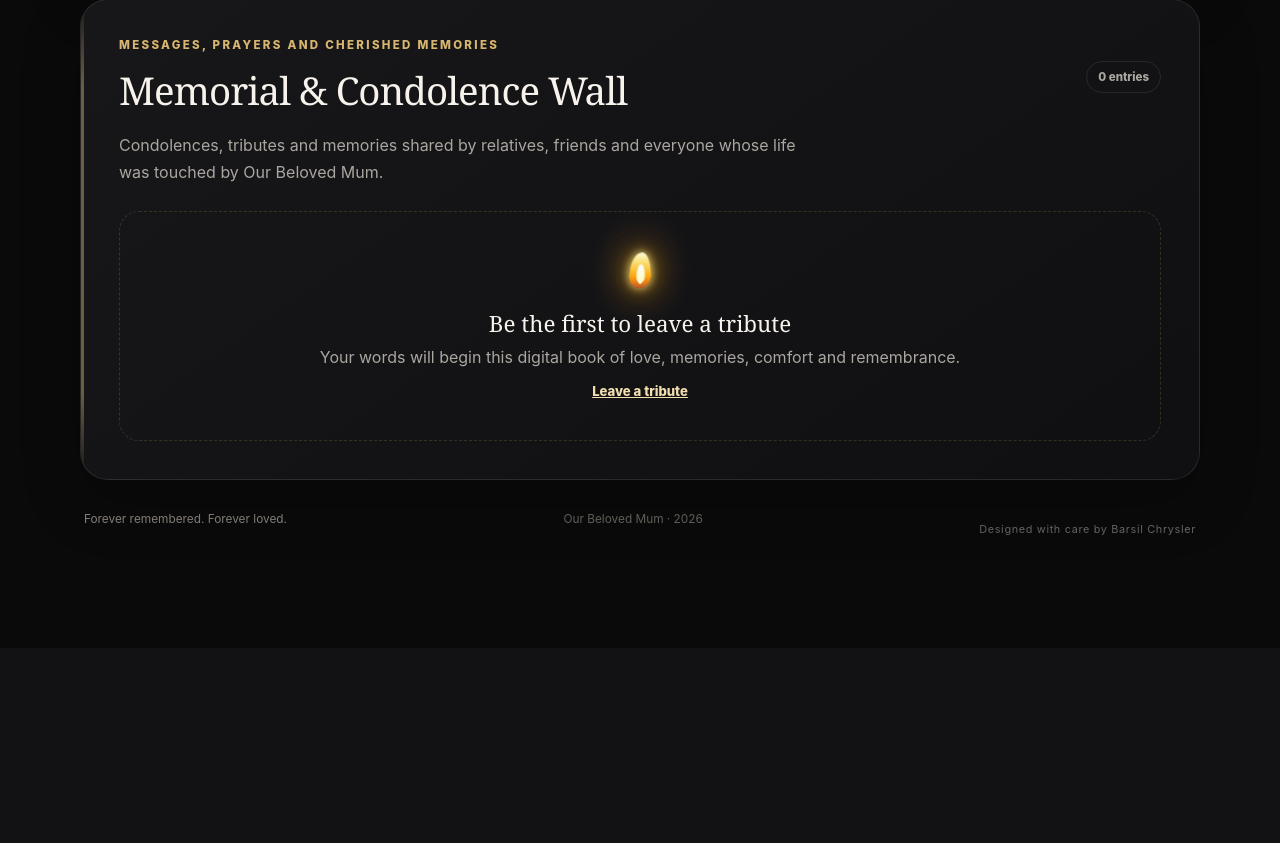
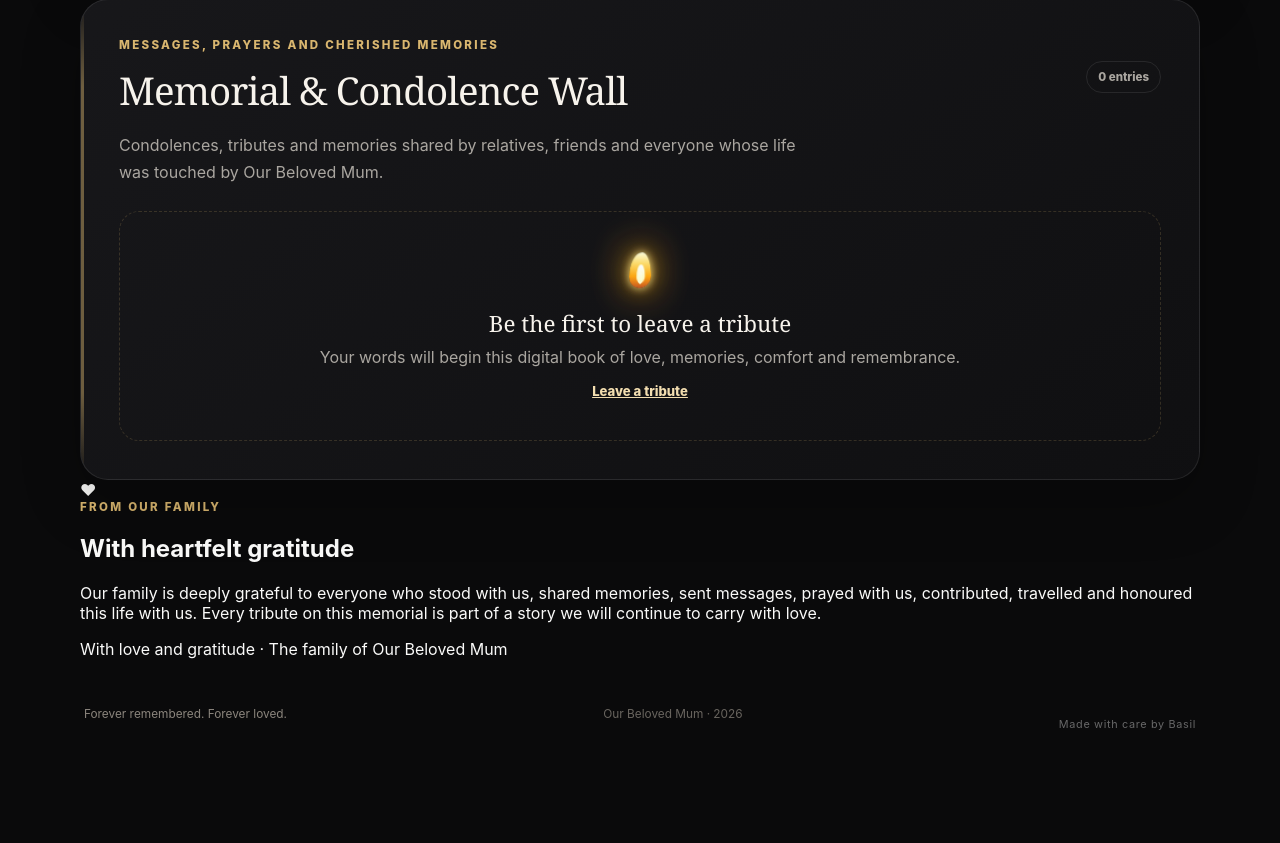
Before and after one commit to BasilOkoth/mum_memorial, a Flask app: page / in a window 1280 px wide. Shown: the part 2065-2908 px from the top of the page. Before the commit the page ends 2600 px from the top, so only its background shows below. Run offline with Flask 3, Linux system fonts and the light colour scheme; data that the repository does not hold is empty; some libraries are stand-ins or nearby versions.

Commit message:
Update index.html

```diff
--- a/templates/index.html
+++ b/templates/index.html
@@ -34,7 +34,6 @@
                 <p class="premium-eyebrow">In loving memory</p>
                 <h1 id="memorial-title">{{ memorial_name }}</h1>
                 <p class="premium-message">{{ memorial_message }}</p>
-
 
                 <div class="hero-actions">
                     <a
@@ -182,7 +181,6 @@
             {% endif %}
         </article>
     </section>
-
 
     {% if livestream_url %}
     <section
@@ -490,6 +488,13 @@
                         Candle lit in remembrance
                     </span>
 
+                    {% if candle.id in acknowledged_candle_ids %}
+                        <div class="family-tribute-acknowledgement">
+                            <span aria-hidden="true">♥</span>
+                            <strong>Acknowledged with love by the family</strong>
+                        </div>
+                    {% endif %}
+
                     {% if candle.id in owned_candle_ids %}
                         <details class="tribute-owner-edit">
                             <summary class="tribute-edit-link">
@@ -561,12 +566,29 @@
         </div>
     </section>
 
+    {% if family_acknowledgement %}
+    <section
+        class="family-thanks-section"
+        aria-labelledby="family-thanks-title"
+    >
+        <div class="family-thanks-mark" aria-hidden="true">♥</div>
+        <p class="premium-kicker">From our family</p>
+        <h2 id="family-thanks-title">With heartfelt gratitude</h2>
+        <p class="family-thanks-message">
+            {{ family_acknowledgement }}
+        </p>
+        <p class="family-thanks-signoff">
+            With love and gratitude · The family of {{ memorial_name }}
+        </p>
+    </section>
+    {% endif %}
+
     <footer class="premium-footer">
         <p>Forever remembered. Forever loved.</p>
         <span>{{ memorial_name }} · {{ current_year }}</span>
 
         <small class="designer-credit">
-            Designed with care by Barsil Chrysler
+            Made with care by Basil
         </small>
     </footer>
 </main>
@@ -624,14 +646,13 @@
         );
     }
 
-
     function initialiseServiceCountdown() {
         const countdown = document.getElementById("serviceCountdown");
         if (!countdown) return;
         const target = new Date(countdown.dataset.serviceTime);
         if (Number.isNaN(target.getTime())) return;
 
-                const headline = document.getElementById("countdownHeadline");
+        const headline = document.getElementById("countdownHeadline");
         const complete = document.getElementById("serviceCompleteMessage");
 
         function updateCountdown() {
```
